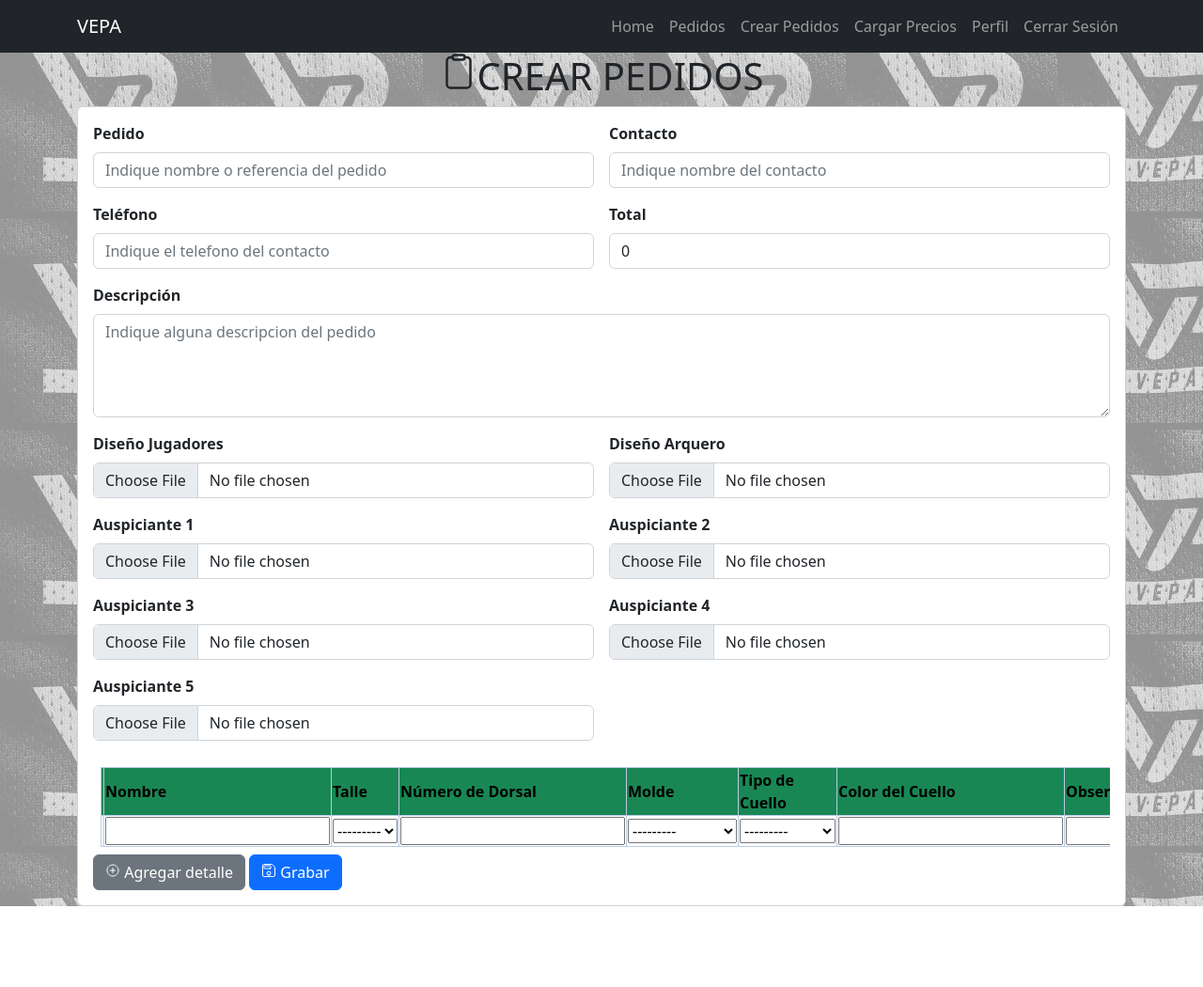
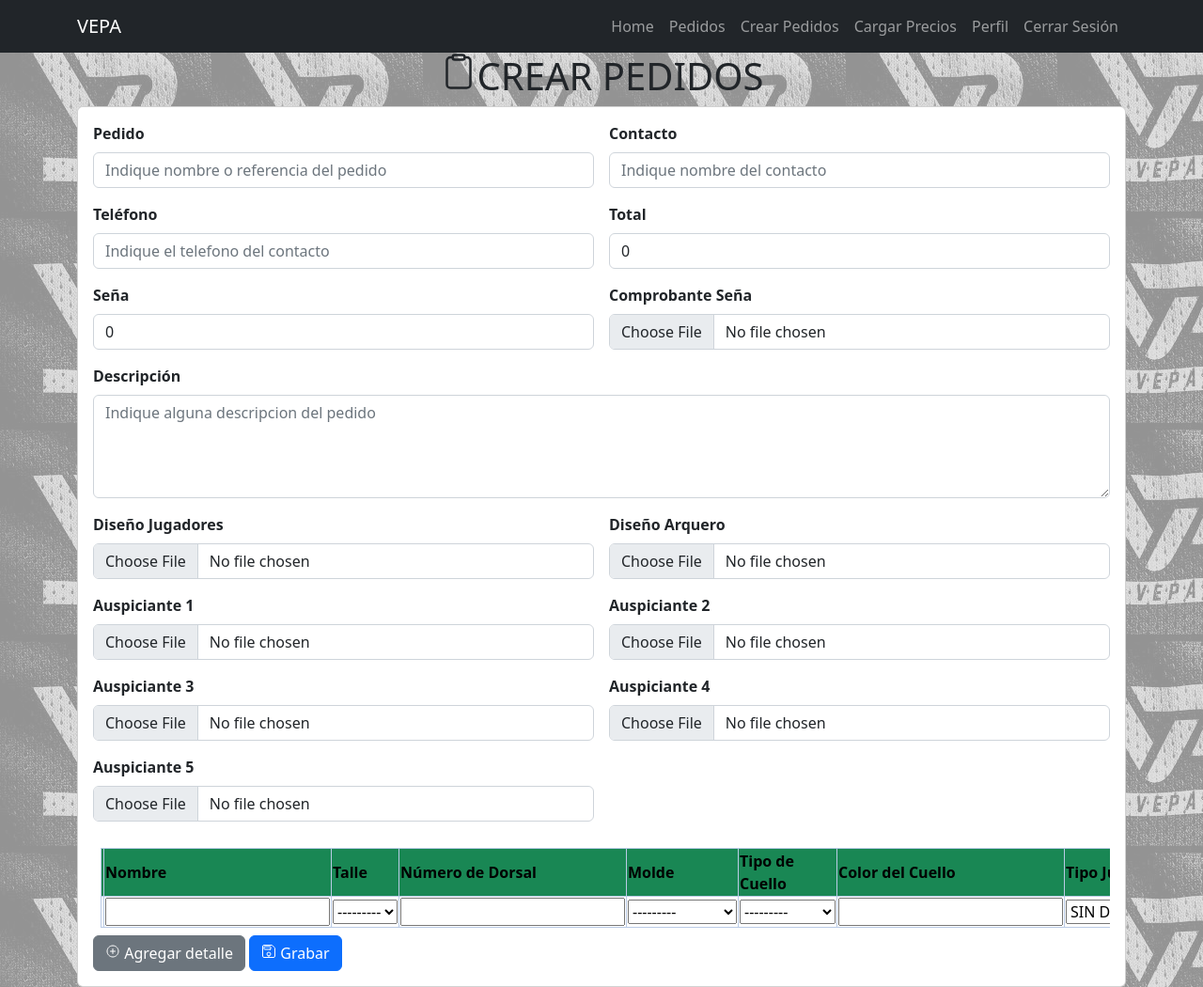
Before and after one commit to emmanuelmazo24/app-pedidos, a Django app: page /crear_pedidos/ in a window 1280 px wide. Shown: the whole page at 94% size. Before the commit the page ends 964 px from the top, so only its background shows below. Run offline with Django 5.2, Linux system fonts and the light colour scheme; the visitor is signed in with stand-in values (Sample User, id 1); some libraries are stand-ins or nearby versions.

Commit message:
cambios solicitados

```diff
--- a/pedidos/forms.py
+++ b/pedidos/forms.py
@@ -5,13 +5,15 @@
 class PedidosForm(ModelForm):
     class Meta:
         model = Pedidos
-        fields = ['nombre', 'contacto', 'telefono', 'total','descripcion','img_jugadores','img_arquero','img_auspicio1','img_auspicio2','img_auspicio3','img_auspicio4','img_auspicio5']
+        fields = ['nombre', 'contacto', 'telefono', 'total','senha','img_senha','descripcion','img_jugadores','img_arquero','img_auspicio1','img_auspicio2','img_auspicio3','img_auspicio4','img_auspicio5']
         labels = {
         'nombre': 'Pedido',
         'contacto': 'Contacto',
         'telefono': 'Teléfono',
         'descripcion': 'Descripción',
         'total': 'Total',
+        'senha': 'Seña',
+        'img_senha': 'Comprobante Seña',
         'img_jugadores': 'Diseño Jugadores',
         'img_arquero': 'Diseño Arquero',
         'img_auspicio1': 'Auspiciante 1',
@@ -45,6 +47,12 @@
                   'total': forms.NumberInput(attrs={'readonly': 'readonly',
                       'class': 'form-control'
                         }),
+                  'senha': forms.NumberInput(attrs={'readonly': 'readonly',
+                      'class': 'form-control'
+                        }),
+                  'img_senha': forms.ClearableFileInput(attrs={
+                      'class': 'form-control',
+                      }),
                   'img_jugadores': forms.ClearableFileInput(attrs={
                       'class': 'form-control',
                       }),
@@ -90,7 +98,7 @@
 class PedidosDetalleForm(ModelForm):
     class Meta:
       model = Pedidos_detalle
-      fields = ['id','nombre', 'talle', 'dorsal', 'molde', 'cuello_tipo', 'cuello_color', 'observacion', 'indumentaria','calidad', 'cantidad','precio_aprobado']
+      fields = ['id','nombre', 'talle', 'dorsal', 'molde', 'cuello_tipo', 'cuello_color', 'tipo_jugador', 'observacion', 'indumentaria','calidad', 'cantidad','precio_aprobado']
       labels = {
           'nombre': 'Nombre',
           'talle': 'Talle',
@@ -98,6 +106,7 @@
           'molde': 'Molde',
           'cuello_tipo': 'Tipo de Cuello',
           'cuello_color': 'Color del Cuello',
+          'tipo_jugador': 'Tipo Jugador',
           'observacion': 'Observaciones',
           'indumentaria': 'Indumentaria',
           'calidad': 'Calidad',
@@ -108,6 +117,7 @@
       widgets = { 'molde': forms.Select(),
                  'talle': forms.Select(),
                  'cuello_tipo': forms.Select(),
+                 'tipo_jugador': forms.Select(),
                  'calidad': forms.Select(),
                  'indumentaria': forms.Select(),
                  'cantidad': forms.NumberInput(attrs={'readonly': 'readonly'}),
--- a/pedidos/models.py
+++ b/pedidos/models.py
@@ -18,7 +18,8 @@ TIPO_USER_CHOICES = [('CLIENTE','CLIENTE'),
 
 INDUMENTARIA_CHOICES = [('EQUIPO COMPLETO','EQUIPO COMPLETO'),
                     ('CAMISETA SOLA','CAMISETA SOLA'),
-                    ('CAMISETA Y SHORT','CAMISETA Y SHORT'),]
+                    ('CAMISETA Y SHORT','CAMISETA Y SHORT'),
+                    ('MEDIA SOLA','MEDIA SOLA')]
 
 TALLE_CHOICES = [('PP','PP'),
                  ('S','S'),
@@ -30,6 +31,10 @@ TALLE_CHOICES = [('PP','PP'),
 
 ESTADO_PED_CHOICES = [('PENDIENTE','PENDIENTE'),
                   ('APROBADO','APROBADO'),]
+
+TIPO_JUGADOR_CHOICES = [('ARQUERO','ARQUERO'),
+                  ('JUGADOR','JUGADOR'),
+                  ('SIN DATOS','SIN DATOS'),]
 
 # Create your models here.
 class Profile_user(models.Model):
@@ -48,7 +53,7 @@ class Pedidos(models.Model):
     fecha_modificacion = models.DateTimeField(auto_now=True)
     estado = models.CharField(max_length=20,choices=TIPO_USER_CHOICES,default='PENDIENTE')
     total = models.FloatField(default=0)
-    seña = models.FloatField(default=0)
+    senha = models.FloatField(default=0)
     saldo = models.FloatField(default=0)
     fecha_entrega = models.DateField(null=True, blank=True)
     img_jugadores = models.ImageField(upload_to='imagenes_pedidos/',
@@ -72,6 +77,9 @@ class Pedidos(models.Model):
     img_auspicio5 = models.ImageField(upload_to='imagenes_pedidos/',
         null=True,
         blank=True)
+    img_senha = models.ImageField(upload_to='imagenes_pedidos/',
+        null=True,
+        blank=True)
 
 class Pedidos_imagen(models.Model):
     pedido = models.ForeignKey(Pedidos, on_delete=models.CASCADE,related_name='detalles_imagen')
@@ -93,6 +101,7 @@ class Pedidos_detalle(models.Model):
     molde = models.CharField(max_length=15,choices=MOLDE_CHOICES)
     cuello_tipo = models.CharField(max_length=50,choices=CUELLO_CHOICES)
     cuello_color = models.CharField(max_length=15)
+    tipo_jugador = models.CharField(max_length=20,choices=TIPO_JUGADOR_CHOICES,default='SIN DATOS')
     observacion = models.CharField(max_length=200,blank=True)
     indumentaria = models.CharField(max_length=20,choices=INDUMENTARIA_CHOICES)
     calidad = models.CharField(max_length=20,choices=CALIDAD_CHOICES)
--- a/pedidos/templates/create_pedido.html
+++ b/pedidos/templates/create_pedido.html
@@ -12,15 +13,23 @@
         {% csrf_token %}
         <div class="row g-3">
           {% for field in form %}
+            {% if tipo_usuario == 'ADMIN' %}
             <div class="{% if field.label == 'Descripción' %}col-md-12{% else %}col-md-6{% endif %}">
-              {% comment %} {% if field.label != 'Total' %} {% endcomment %}
               <label for="{{field.id_for_label}}" class="form-label"><strong>{{ field.label }}</strong></label>
               {{ field }}
-              {% comment %} {% endif %} {% endcomment %}
               {% if field.errors %}
                 <div class="text-danger">{{ field.errors }}</div>
               {% endif %}
             </div>
+            {% elif tipo_usuario != 'ADMIN' and field.label not in 'Seña,Comprobante Seña' %}
+            <div class="{% if field.label == 'Descripción' %}col-md-12{% else %}col-md-6{% endif %}">
+              <label for="{{field.id_for_label}}" class="form-label"><strong>{{ field.label }}</strong></label>
+              {{ field }}
+              {% if field.errors %}
+                <div class="text-danger">{{ field.errors }}</div>
+              {% endif %}
+            </div>
+            {% endif %}
           {% endfor %}
         </div>
         <!-- Contenedor para previsualización -->
@@ -46,6 +55,7 @@
                 <th>{{ f.molde.label|safe }}</th>
                 <th>{{ f.cuello_tipo.label|safe }}</th>
                 <th>{{ f.cuello_color.label|safe }}</th>
+                <th>{{ f.tipo_jugador.label|safe }}</th>
                 <th>{{ f.observacion.label|safe }}</th>
                 <th>{{ f.indumentaria.label|safe }}</th>
                 <th>{{ f.calidad.label|safe }}</th>
@@ -62,6 +72,7 @@
               <td>{{ f.molde }}</td>
               <td>{{ f.cuello_tipo }}</td>
               <td>{{ f.cuello_color }}</td>
+              <td>{{ f.tipo_jugador }}</td>
               <td>{{ f.observacion }}</td>
               <td>{{ f.indumentaria }}</td>
               <td>{{ f.calidad }}</td>
@@ -83,6 +94,7 @@
               <td>{{ formset.empty_form.molde }}</td>
               <td>{{ formset.empty_form.cuello_tipo }}</td>
               <td>{{ formset.empty_form.cuello_color }}</td>
+              <td>{{ formset.empty_form.tipo_jugador }}</td>
               <td>{{ formset.empty_form.observacion }}</td>
               <td>{{ formset.empty_form.indumentaria }}</td>
               <td>{{ formset.empty_form.calidad }}</td>
--- a/pedidos/templatetags/custom_filters.py
+++ b/pedidos/templatetags/custom_filters.py
@@ -14,3 +14,10 @@ def miles_decimal(value, decimales=2):
 @register.filter
 def get_field_value(obj, field_name):
     return getattr(obj, field_name)
+
+@register.filter
+def add_class(field, class_name):
+    """Agrega una clase CSS al campo"""
+    if hasattr(field.field.widget, 'attrs'):
+        field.field.widget.attrs['class'] = class_name
+    return field
--- a/pedidos/views.py
+++ b/pedidos/views.py
@@ -155,9 +155,11 @@ def pedidos(request):
 def crear_pedidos(request):
     if request.method == 'POST':
       try:
+        print(request.POST)
         form = PedidosForm(request.POST, request.FILES)
         formset = DetallePedidosFormSet(request.POST)
         if form.is_valid() and formset.is_valid():
+            print(request.POST)
             pedidos = form.save(commit=False)
             pedidos.user = request.user
             # upload_result = cloudinary.uploader.upload("",
@@ -182,6 +184,9 @@ def crear_pedidos(request):
             return redirect('index')  # Redirect to a success page or another view
       except ValueError as e:
         #print(f"Error al guardar el pedido: {e}")
+        form = PedidosForm()
+        pedido = Pedidos()
+        formset = DetallePedidosFormSet(instance=pedido)
         return render(request, 'create_pedido.html', {'form': form, 'formset': formset, 'error': 'Ocurrió un error al guardar el pedido. Por favor, intente de nuevo.'})
     else:
       form = PedidosForm()
@@ -278,6 +283,7 @@ def pedidos_pdf_view(request, pedido_id):
 
     # for img in pedidos_imagen:
     #     img.imagen_path = os.path.join(settings.MEDIA_ROOT, os.path.basename(img.imagen.name))
+    pedidos.img_senha_url = request.build_absolute_uri(pedidos.img_senha.url) if pedidos.img_senha else ''
     pedidos.img_jugadores_url = request.build_absolute_uri(pedidos.img_jugadores.url) if pedidos.img_jugadores else ''
     pedidos.img_arquero_url = request.build_absolute_uri(pedidos.img_arquero.url) if pedidos.img_arquero else ''
     pedidos.img_auspicio1_url = request.build_absolute_uri(pedidos.img_auspicio1.url) if pedidos.img_auspicio1 else ''
```
Also changed, not shown: other parts of pedidos/templates/create_pedido.html (+1 -0 lines), pedidos/templates/pedidos_detalle.html (+17 -0 lines), pedidos/migrations/0002_rename_seña_pedidos_senha_pedidos_img_senha_and_more.py (added).
